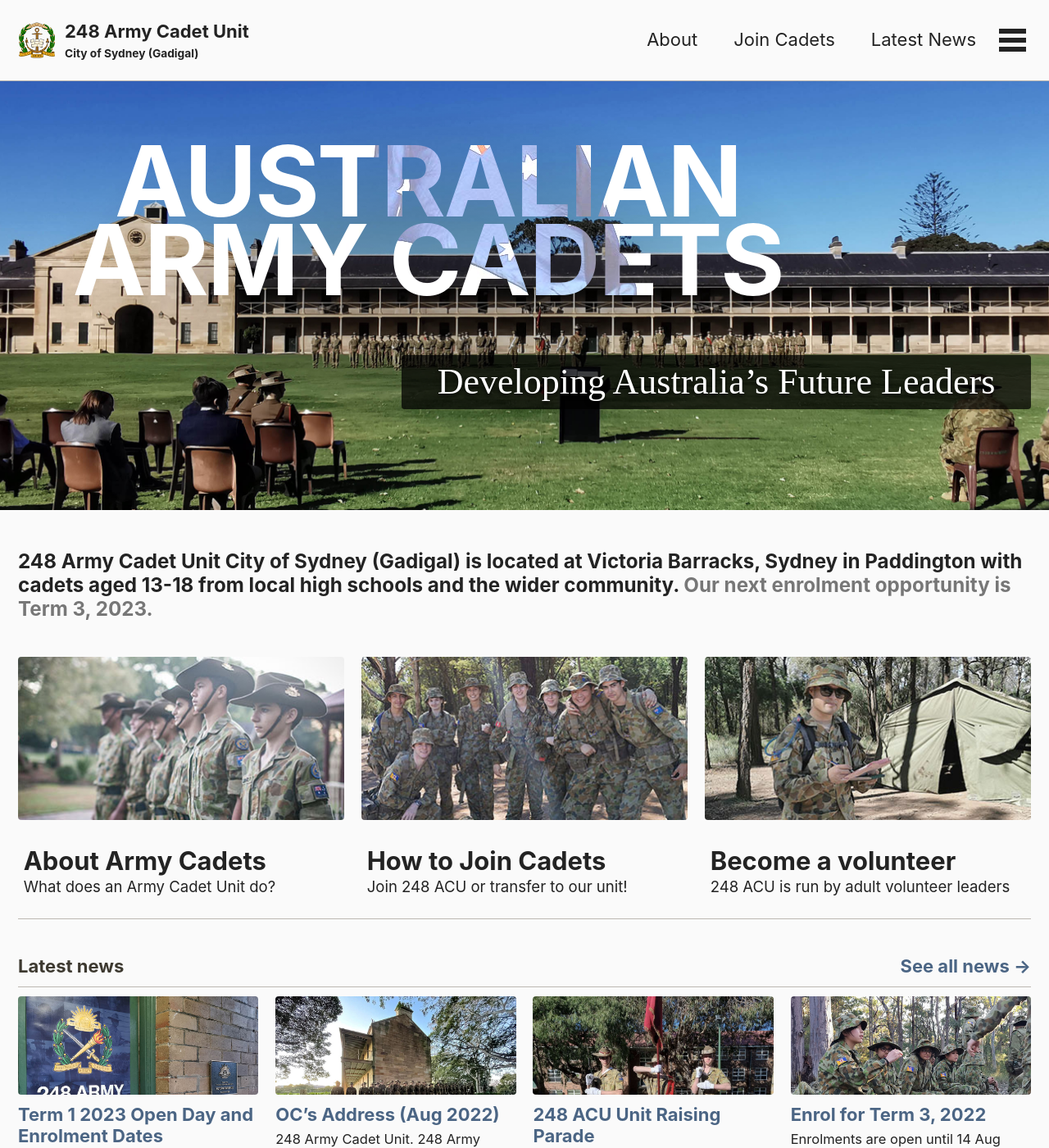
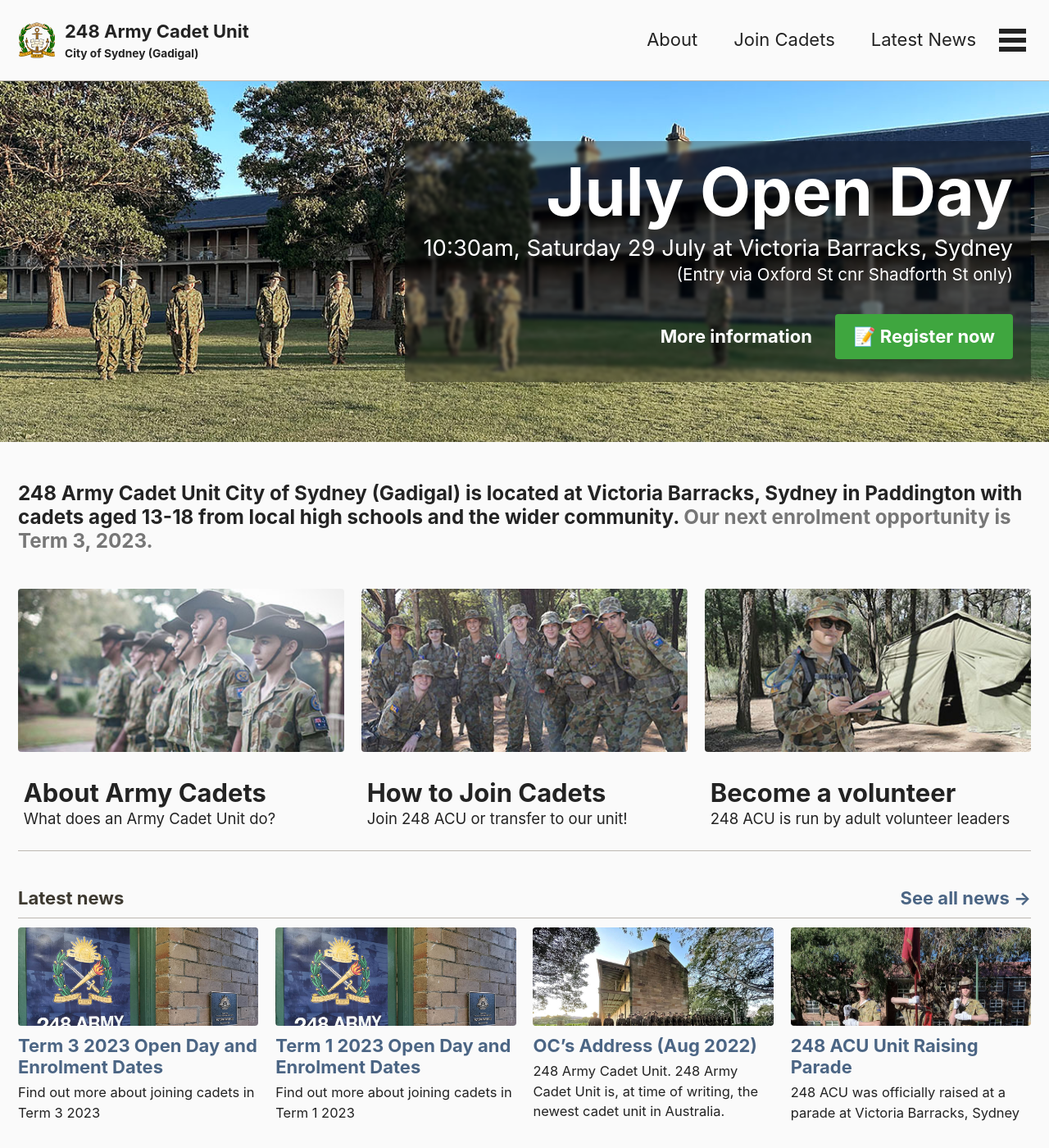
Before and after one commit to alansfyeung/248acu-website, a Jekyll site: the page built from index.html, in a window 1280 px wide and 1400 px high. Shown: the whole window at 82% size. Built offline with Jekyll 4.4.1, drawn with Linux system fonts in a browser that asks for light colours; cached includes are drawn as plain includes; the list of posts is cut into pages by our own code.

Commit message:
Update for 2023H2 Open Day

```diff
--- /dev/null
+++ b/_includes/home__hero--open-day.html
@@ -0,0 +1,15 @@
+<div class="page__hero--2023h1-open-day">
+  <div class="wrapper">
+    <div class="wrapper__content">
+      <h1 id="page-title" class="page__title" itemprop="headline">July Open Day</h1>
+      <p class="page__lead">
+        10:30am, Saturday 29 July at Victoria Barracks, Sydney <br>
+        <small>(Entry via Oxford St cnr Shadforth St only)</small>
+      </p>
+      <div>
+        <a class="btn btn--link" href="{% link _posts/2022-10-06-23H1-open-day-and-intake.md %}">More information</a>
+        <a class="btn btn--success" href="{{ site.data.links.open_day_google_form_url }}" target="_blank">📝 Register now</a>
+      </div>
+    </div>
+  </div>
+</div>
--- a/_includes/home__hero.html
+++ b/_includes/home__hero.html
@@ -2,20 +2,4 @@
 
 {% comment %}
 {% include page__hero_video.html %}
-
-<div class="page__hero--2023h1-open-day">
-  <div class="wrapper">
-    <div class="wrapper__content">
-      <h1 id="page-title" class="page__title" itemprop="headline">February Open Day</h1>
-      <p class="page__lead">
-        10am, Saturday 18 Feb at Victoria Barracks, Sydney <br>
-        <small>(Entry via Oxford St only)</small>
-      </p>
-      <div>
-        <a class="btn btn--link" href="{% link _posts/2022-10-06-23H1-open-day-and-intake.md %}">More information</a>
-        <a class="btn btn--success" href="{{ site.data.links.open_day_google_form_url }}" target="_blank">📝 Register now</a>
-      </div>
-    </div>
-  </div>
-</div>
 {% endcomment %}
--- a/_layouts/home.html
+++ b/_layouts/home.html
@@ -2,9 +2,10 @@
 layout: default
 ---
 
-{% include home__hero.html %}
+{% include home__hero--open-day.html %}
 
 {% comment %}
+{% include home__hero.html %}
 {% include page__hero_video.html %}
 {% endcomment %}
 
--- /dev/null
+++ b/_posts/2023-06-16-23H2-open-day-and-intake.md
@@ -0,0 +1,40 @@
+---
+layout: single
+title: Term 3 2023 Open Day and Enrolment Dates
+categories: event home
+excerpt: Find out more about joining cadets in Term 3 2023
+header:
+  teaser: assets/images/teasers/vbs-paradenight-2.jpg
+---
+
+
+[Start your application now]({{site.data.links.cadet_eoi_url}}){: .btn .btn--success}
+
+
+# Open Day, Term 3 2023
+
+248 ACU will hold an on-site Open Day at __10:30am, Saturday 29 July 2023__ (gate entry from 10:00am).
+
+## Pre-registration for Open Day, Term 3 2023
+
+Please be advised that entry to Victoria Barracks, Sydney is subject to certain conditions and security procedures. We will collect personal information to identify you as a visitor before you enter the base. To save time, we recommend you pre-register your details before the event.
+
+[Pre-registration form](https://forms.gle/GK6KG9Mkt3jnxYLJ6){: .btn .btn--info}
+
+## Location for Open Day, Term 3 2023
+
+Our open day will be held on-site at Victoria Barracks, Sydney.
+
+Pedestrian entry via Oxford St gate, opp corner Shadforth St and Oxford St (inside parking not available - please park locally on the street). One of our friendly guides will be present to escort you from the gate to the building.
+
+Before visiting, please also familiarise yourself with [information and procedures at Victoria Barracks, Sydney](https://www.defence.gov.au/about/base-locations/victoria-barracks-sydney){:target="_blank"}.
+
+# Key Dates for new cadet recruits in Term 3 2023
+
+Following the open day, prospective recruits have approximately two weeks to finalise their enrolments.
+
+The first day for Term 3 2023 new cadet recruits will be __Tuesday 15 August 2023__. In the meantime, you can submit an [expression of interest]({% link _pages/join.md %}) or look at the [frequently asked questions]({% link _pages/faq.md %}).
+
+
+![Army Cadets Open Day](/assets/images/open-day.jpg)
+{: .full}
```
